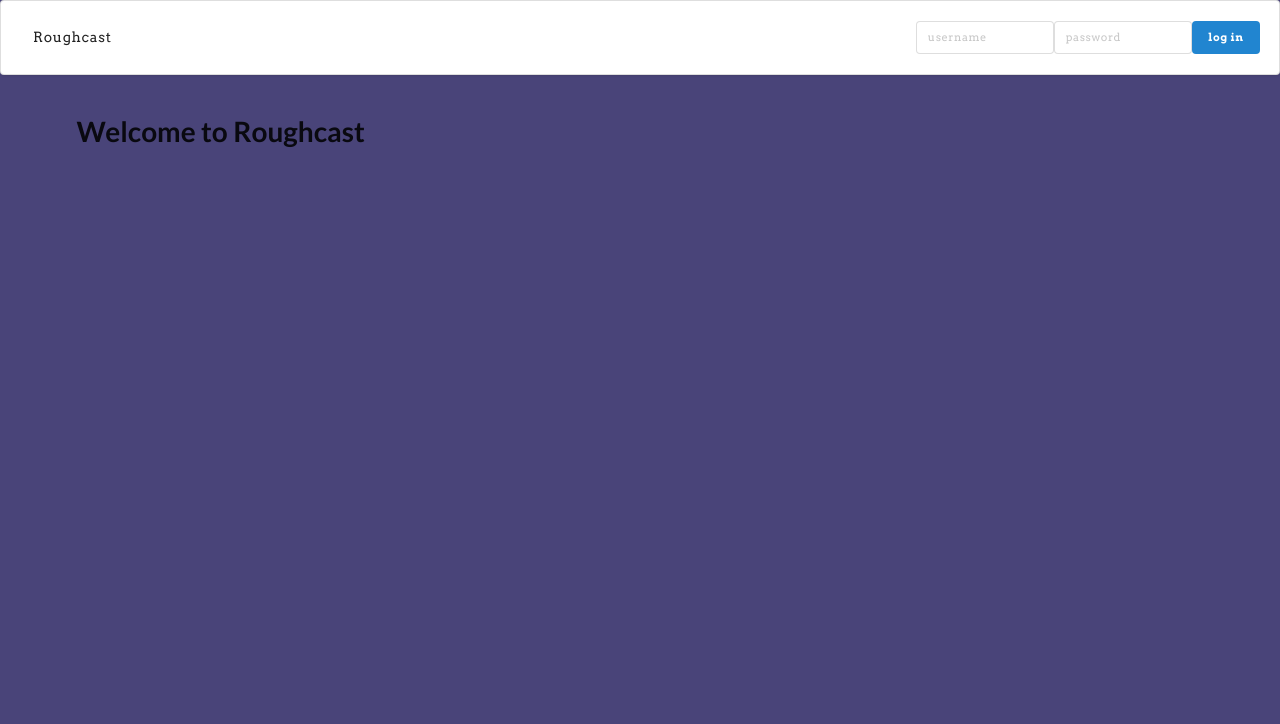
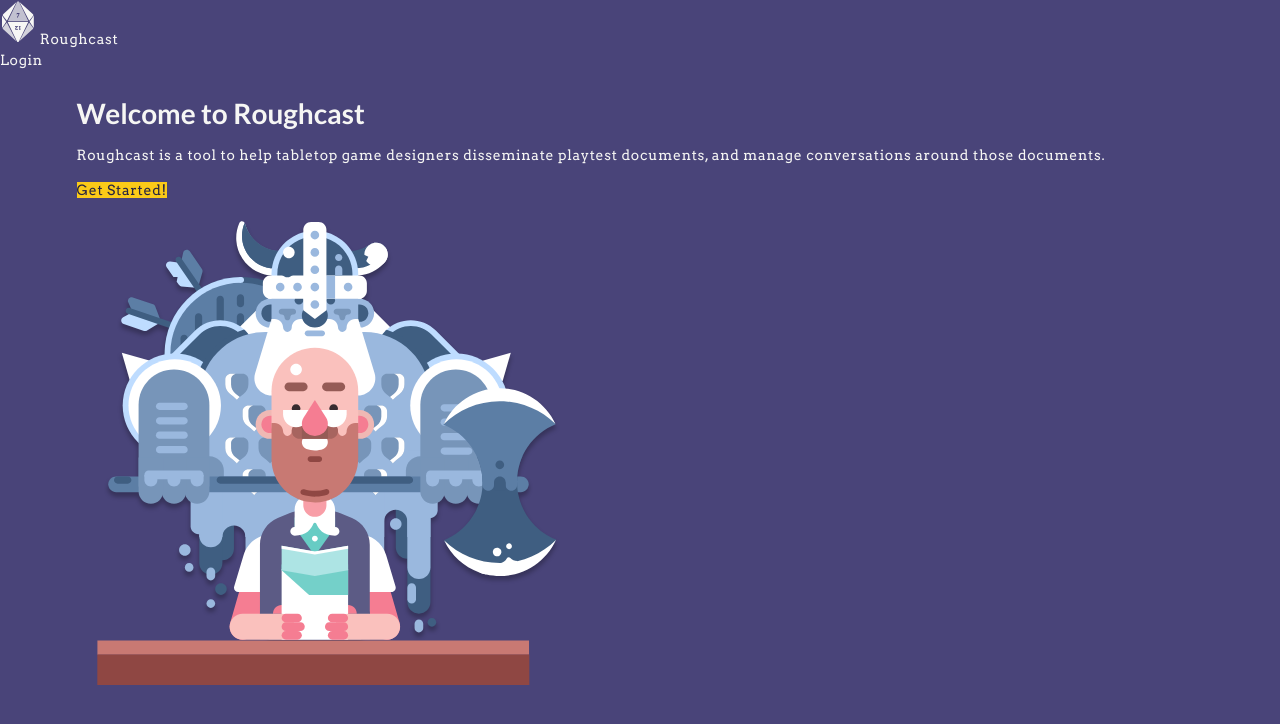
Before and after one commit to wlonk/roughcast, a Vue app: page / in a window 1280 px wide. Shown: the top 724 px of the page. Built offline with nearby package versions, Linux system fonts and the light colour scheme; the HTML template or start-up script is replaced by a standard one; a web font is replaced by a local one; what semantic-ui-vue, vue-async-computed would draw is missing.

Commit message:
Update structure for header and welcome message

```diff
--- a/src/components/MainMenu.vue
+++ b/src/components/MainMenu.vue
@@ -1,7 +1,8 @@
 <template>
-  <div class="ui borderless main menu">
+  <div class="page-header" id="page-header">
     <div class="header item">
-      <router-link to="/" class="ui link item">
+      <img src="../assets/logo.svg" alt="logo">
+      <router-link to="/" class="ui link item logo-title">
         Roughcast
       </router-link>
     </div>
@@ -13,7 +14,9 @@
       <LogOut />
     </div>
     <div v-else class="ui right item">
-      <LogIn />
+      <router-link to="/login" class="ui link item header-link">
+        Login
+      </router-link>
     </div>
   </div>
 </template>
--- a/src/views/RootPage.vue
+++ b/src/views/RootPage.vue
@@ -1,8 +1,15 @@
 <template>
   <div>
     <DashBoard v-if="currentUser" />
-    <div v-else>
-      <h1>Welcome to Roughcast</h1>
+    <div v-else class="welcome-block">
+      <div>
+        <h1>Welcome to Roughcast</h1>
+        <p>Roughcast is a tool to help tabletop game designers disseminate playtest documents, and manage conversations around those documents.</p>
+        <router-link to="/signup" class="submit-btn">
+          Get Started!
+        </router-link>
+      </div>
+      <img src="../assets/player.svg" alt="player">
     </div>
   </div>
 </template>
```
